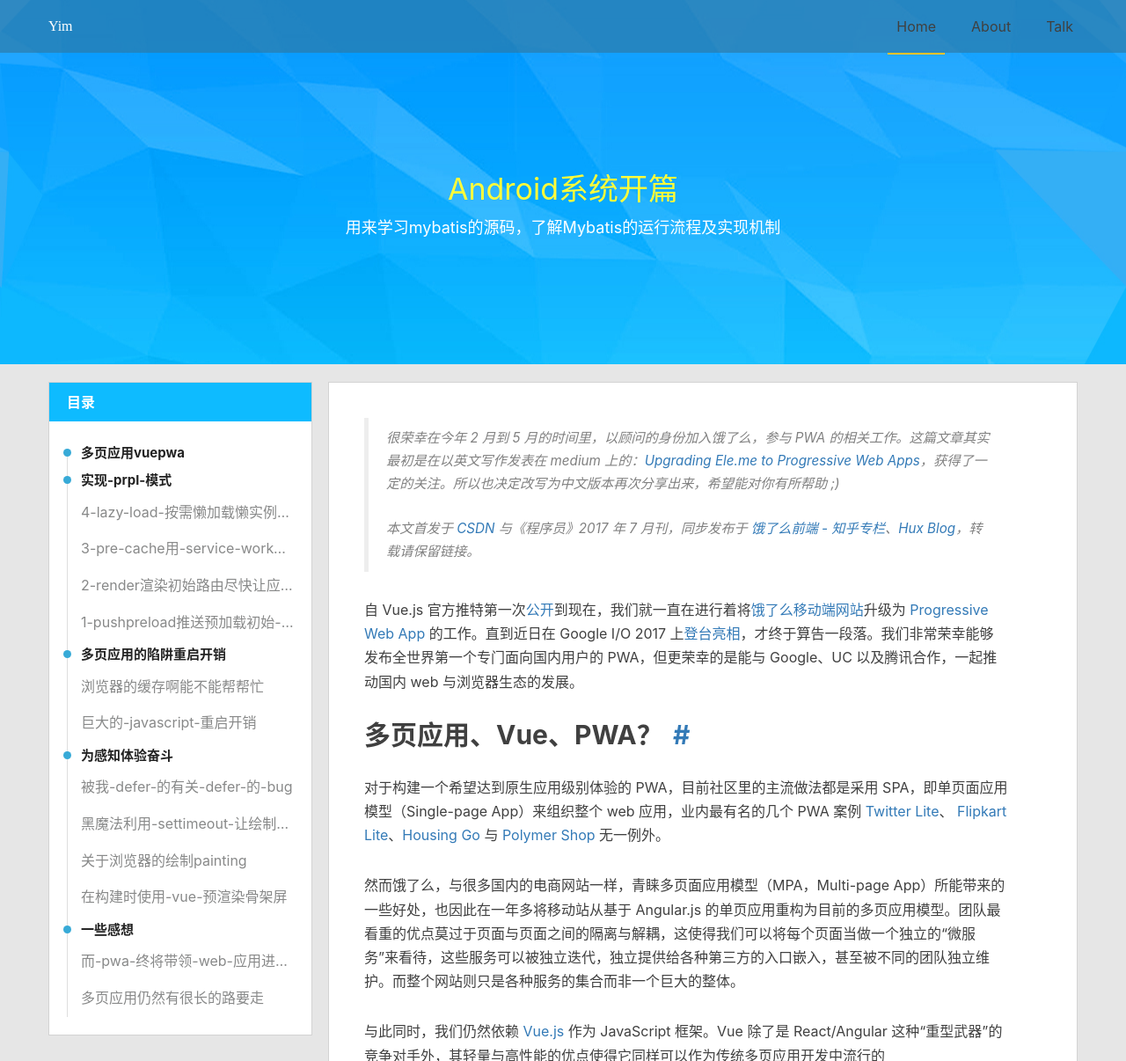
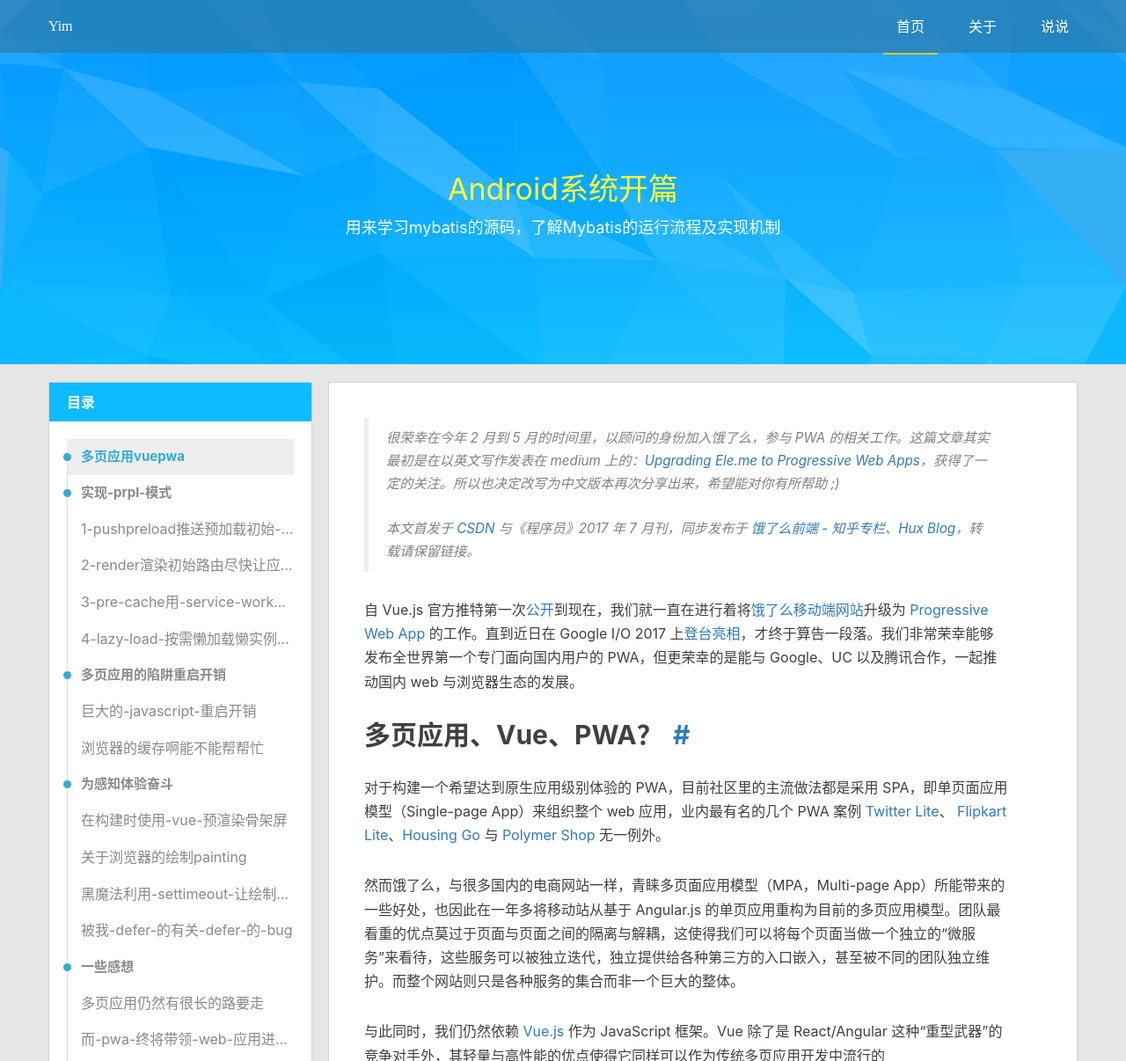
Before and after one commit to alankin123/Myblog, a plain HTML site: page html/detail.html in a window 1280 px wide. Shown: the top 1206 px of the page at 88% size. Drawn offline with Linux system fonts and the light colour scheme; a small style sheet from the web is missing.

Commit message:
目录滚动

```diff
--- a/css/core/common.css
+++ b/css/core/common.css
@@ -6,10 +6,11 @@
 .nav-bar {
     height: 60px;
     background: rgba(48, 119, 160, .64);
-    position: fixed;
+    position: absolute;
     top: 0;
     left: 0;
     width: 100%;
+    font-size: 16px;
 }
 
 .nar-bar-title {
@@ -17,20 +18,34 @@
     line-height: 60px;
 }
 
-#menu {
+.channelSlanted{
+    font-family: 'ChannelSlanted2';
+}
+
+.navbar-nav > li > a {
+    padding-top: 0;
+    padding-bottom: 0;
+}
+
+.menu {
     height: 60px !important;
 }
 
-#menu li {
+.menu li {
     margin: 0 10px;
 }
 
-#menu a {
+.menu li:hover a {
+    color: #0ebbff;
+}
+
+.menu a {
     line-height: 60px !important;
     padding: 0 10px;
+    color: white;
 }
 
-#menu .active {
+.menu .active {
     border-bottom: 2px solid #fbc229;
 }
 
@@ -284,6 +299,10 @@ img {
 
 .bgGray {
     background-color: #e6e6e6;
+}
+
+.bgBlue {
+    background: rgb(48, 119, 160);
 }
 
 .bgRed {
--- a/css/detail.css
+++ b/css/detail.css
@@ -2,6 +2,11 @@
 .left {
     width: 300px;
     float: left;
+}
+
+.left.isfixed {
+    position: fixed;
+    top: 20px;
 }
 
 .left .win-body {
@@ -14,11 +19,12 @@
     padding: 20px 40px;
 }
 
-dd {
+dd, dt {
     line-height: 30px;
 }
 
-dd a {
+dd a, dt a {
+    width: 100%;
     overflow: hidden;
     text-overflow: ellipsis;
     white-space: nowrap;
@@ -26,12 +32,12 @@ dd a {
     color: #888989 !important;
 }
 
-dd.cur, dd:hover {
-    background-color: #dedede;
+dd.cur, dd:hover, dt.cur, dt:hover {
+    background-color: #eeeeee;
     color: #37aad7 !important;
 }
 
-dd.cur a, dd:hover a {
+dd.cur a, dd:hover a, dt.cur a, dt:hover a {
     color: #37aad7 !important;
 }
 
@@ -43,12 +49,11 @@ dd.cur a, dd:hover a {
 .nav dl:after {
     content: "";
     width: 1px;
-    /*height: 100%;*/
+    height: 100%;
     background-color: #dedede;
     position: absolute;
     left: 0;
-    top: 14px;
-    bottom: 0;
+    top: 18px;
 }
 
 *, :after, :before {
@@ -80,7 +85,7 @@ dd.cur a, dd:hover a {
     width: 9px;
     height: 9px;
     border-radius: 50%;
-    top: 11px;
+    top: 16px;
     left: -4px;
     z-index: 9;
 }
--- a/html/detail.html
+++ b/html/detail.html
@@ -3,8 +3,9 @@
 <head>
     <meta charset="UTF-8">
     <title>文章详情</title>
-    <script type="text/javascript" src="../js/jquery-3.2.1.min.js"></script>
-    <script type="text/javascript" src="../js/bootstrap.min.js"></script>
+    <script type="text/javascript" src="../js/core/jquery-3.2.1.min.js"></script>
+    <script type="text/javascript" src="../js/core/bootstrap.min.js"></script>
+    <script type="text/javascript" src="../js/core/jquery.nav.js"></script>
     <script type="text/javascript" src="../js/detail.js"></script>
 
     <link type="text/css" rel="stylesheet" href="../css/core/bootstrap.min.css">
@@ -28,16 +29,7 @@
 </head>
 <body class="bgGray">
 <!--导航条-->
-<div class="nav-bar">
-    <div class="container fontWhite">
-        <span class="nar-bar-title">Yim</span>
-        <ul id="menu" class="nav navbar-nav navbar-right">
-            <li class="active"><a href="#">Home</a></li>
-            <li><a href="#">About</a></li>
-            <li><a href="#">Talk</a></li>
-        </ul>
-    </div>
-</div>
+<div id="include"></div>
 <!--标题头-->
 <div class="top">
     <div class="container text-center fontWhite">
@@ -49,15 +41,15 @@
     </div>
 </div>
 <!--正文-->
-<div class="container marginTop20" data-spy="scroll" data-target="#myScrollspy">
-    <div id="myScrollspy" class="left">
-        <div class="win" data-spy="affix" data-offset-top="434">
+<div class="container marginTop20">
+    <div class="left">
+        <div class="win">
             <div class="win-title">目录</div>
             <div class="win-body clearfix">
                 <nav class="nav">
                     <dl>
-                        <dt><em></em>开始</dt>
-                        <dd class="active" class="cur"><a href="#/quickstart" class="">快速上手<span></span></a></dd>
+                        <dt class="cur"><em></em>开始</dt>
+                        <dd><a href="#/quickstart" class="">快速上手<span></span></a></dd>
                         <dd class=""><a href="#/updatelogs" class="dot">更新日志<span></span></a></dd>
                         <dt><em></em>样式组件</dt>
                         <dd class=""><a href="#/button" class="">按钮<span>Button</span></a></dd>
--- /dev/null
+++ b/html/include_bar.html
@@ -0,0 +1,11 @@
+<!--导航条-->
+<div class="nav-bar">
+    <div class="container fontWhite">
+        <span class="nar-bar-title">Yim</span>
+        <ul class="menu nav navbar-nav navbar-right">
+            <li class="active"><a href="#">首页</a></li>
+            <li><a href="#">关于</a></li>
+            <li><a href="#">说说</a></li>
+        </ul>
+    </div>
+</div>
--- a/js/detail.js
+++ b/js/detail.js
@@ -1,6 +1,53 @@
+var $links = null;
 $(window).ready(function () {
+    $(window).ready(function () {
+        $("#include").load("/Myblog/html/include_bar.html");
+    });
+
     generateCatalog(".left nav");
+    $links = $(".right a.anchorjs-link");
+    $(document).scroll(function () {
+        var scrollTop = $(this).scrollTop();
+        if (scrollTop > $(".top").height()) {
+            if (!$(".left").hasClass("isfixed")) {
+                $(".left").addClass("isfixed");
+            }
+        } else {
+            if ($(".left").hasClass("isfixed")) {
+                $(".left").removeClass("isfixed");
+            }
+        }
+        selectCat(scrollTop);
+    });
 });
+
+function selectCat(scrollTop) {
+    if ($links) {
+        var count = 0;
+        var hasCatch = false;
+        $links.each(function () {
+            if ($(this).offset().top >= scrollTop + 30) {
+                var $cats = $(".left nav dl").children();
+                if (count - 1 < 0) {
+                    $cats.removeClass("cur");
+                    $cats.eq(0).addClass("cur");
+                } else {
+                    $cats.removeClass("cur");
+                    $cats.eq(count - 1).addClass("cur");
+                }
+                hasCatch = true;
+                return false;
+            }
+            count++;
+        });
+        if (!hasCatch) {
+            var $cats = $(".left nav dl").children();
+            $cats.removeClass("cur");
+            $cats.eq(0).addClass("cur");
+        }
+
+    }
+}
 
 function generateCatalog(selector) {
     var _containerSelector = 'div.post-container';
@@ -12,13 +59,14 @@ function generateCatalog(selector) {
     $(selector).append($dl);
     $h2.each(function () {
         var h2self = $(this);
-        var cath2 = $("<dt><em></em>" + h2self.attr("id") + "</dt>");
+        // var cath2 = $("<dt><em></em>" + h2self.attr("id") + "</dt>");
+        var cath2 = $("<dt><em></em><a href=\"" + h2self.children("a").attr("href") + "\" class=\"\">" + h2self.attr("id") + "<span></span></a></dt>");
         $dl.append(cath2);
         var $h3 = h2self.nextUntil("h2").filter("h3");
         $h3.each(function () {
-            cath2.after("<dd class=\"\"><a href=\"" + $(this).children("a").attr("href") + "\" class=\"\">" + $(this).attr("id") + "<span></span></a></dd>");
+            $dl.append("<dd class=\"\"><a href=\"" + $(this).children("a").attr("href") + "\" class=\"\">" + $(this).attr("id") + "<span></span></a></dd>");
         });
     });
-    $dl.find("dd").eq(0).addClass("active");
+    $dl.children().eq(0).addClass("cur");
     return true;
 }
--- /dev/null
+++ b/js/index.js
@@ -0,0 +1,3 @@
+$(window).ready(function () {
+    $("#include").load("/Myblog/html/include_bar.html");
+});
--- /dev/null
+++ b/js/specialColumn.js
@@ -0,0 +1,3 @@
+$(window).ready(function () {
+    $("#include").load("/Myblog/html/include_bar.html");
+});
```
Also changed, not shown: html/specialColumn.html (+9 -17 lines), index.html (+7 -14 lines), js/core/bootstrap.min.js (renamed from js/bootstrap.min.js), js/core/jquery-3.2.1.min.js (renamed from js/jquery-3.2.1.min.js), js/core/jquery.nav.js (renamed from js/jquery.nav.js).
